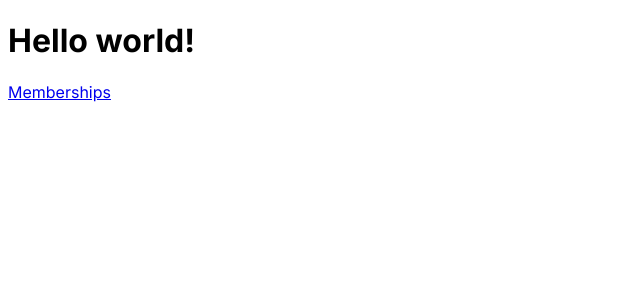
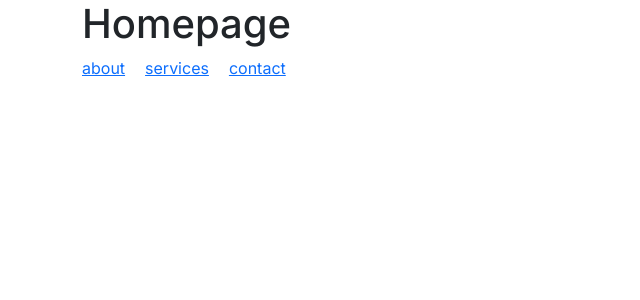
Before and after one commit to florezf90/gymFrotend, a Next.js app: page / in a window 1280 px wide. Shown: the top 300 px of the page, without its empty margins (0-640 px from the left). Built offline with nearby package versions, Linux system fonts and the light colour scheme.

Commit message:
added basic routing references to the project while deciding the website layout and content distribution

```diff
--- /dev/null
+++ b/src/app/about/about.module.css
@@ -0,0 +1,3 @@
+body {
+    background-color: aliceblue;
+}
--- a/src/app/layout.jsx
+++ b/src/app/layout.jsx
@@ -1,5 +1,7 @@
 import { Inter } from 'next/font/google';
 import { Container } from 'react-bootstrap';
+import 'bootstrap/dist/css/bootstrap.min.css'; // Import Bootstrap CSS
+
 
 const inter = Inter({ subsets: ['latin'] });
 
--- a/src/app/page.jsx
+++ b/src/app/page.jsx
@@ -1,9 +1,16 @@
 import Link from 'next/link';
+
 export default function Home() {
     return (
-        <main>
-            <h1 className="text-3xl font-bold underline">Hello world!</h1>
-            <Link href="/memberships">Memberships</Link>
-        </main>
+      <main>
+        <h1 className="text-3xl font-bold underline">Homepage</h1>
+        <Link href="/about">about</Link>
+        <Link href="/services" style={{ marginLeft: "20px" }}>
+          services
+        </Link>
+        <Link href="/contact" style={{ marginLeft: "20px" }}>
+          contact
+        </Link>
+      </main>
     );
 }
```
Also changed, not shown: src/app/about/page.jsx (added, +13 -0 lines), src/app/contact/page.jsx (added, +11 -0 lines), src/app/memberships/page.jsx (deleted, +0 -11 lines), src/app/services/page.jsx (added, +11 -0 lines), src/app/global.css (added), src/components/footer.jsx (added), src/components/header.jsx (added).
